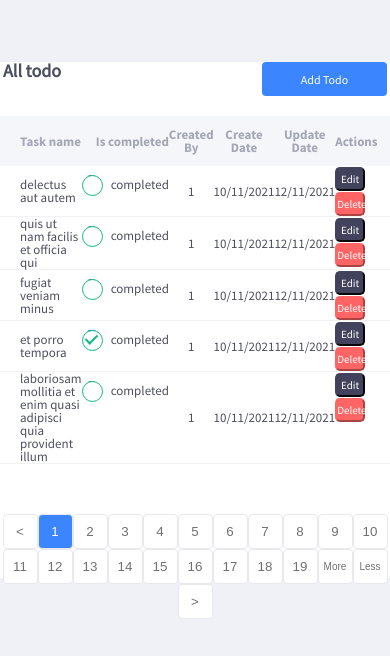
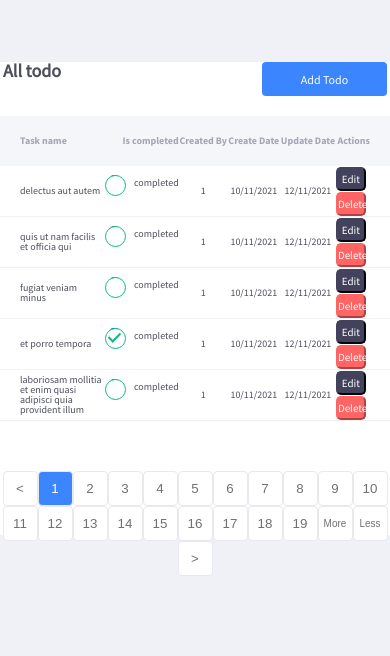
Before and after one commit to MariamKulumbegovi/SmartAcademy-Final, a plain HTML site: page main.html in a window 390 px wide. Shown: the part 78-734 px from the top of the page. Drawn offline with nearby package versions, Linux system fonts and the light colour scheme.

Commit message:
changed font size for mobile resolution

```diff
--- a/css/main.css
+++ b/css/main.css
@@ -750,5 +750,11 @@ th {
     .alltodoh2-wrapper {
        margin: 0px 3px 0px 3px;
     }
+    th {
+        font-size: 10px;
+    }
+    .tds {
+        font-size: 10px;
+    }
 
 }
```
